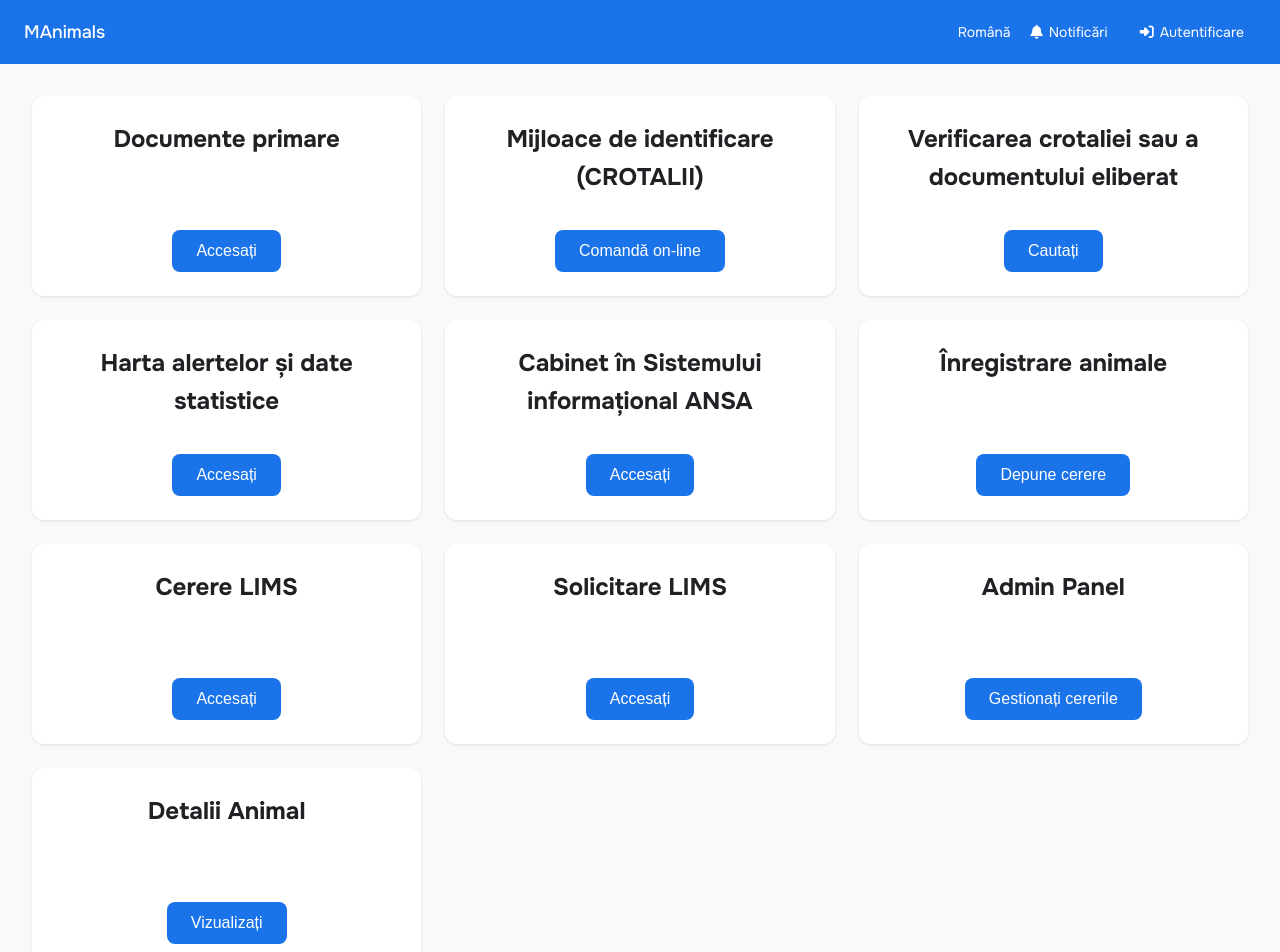
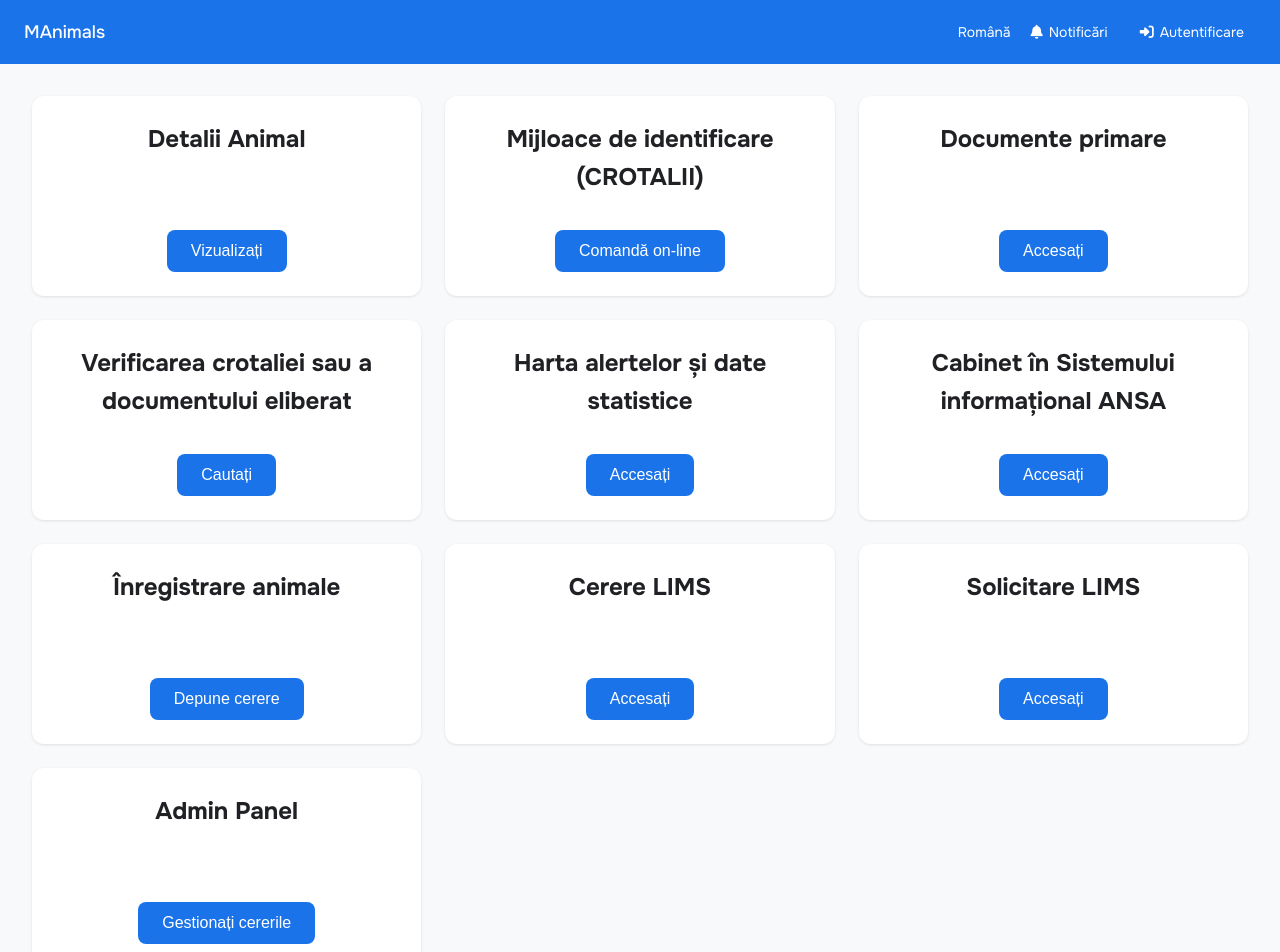
Before and after one commit to Slice277353/govtech, a Vue app: page / in a window 1280 px wide. Shown: the top 952 px of the page. Built offline with nearby package versions, Linux system fonts and the light colour scheme; sample sign-in values are in the browser's storage.

Commit message:
moved animal details first

```diff
--- a/src/views/HomePage.vue
+++ b/src/views/HomePage.vue
@@ -1,14 +1,22 @@
 <template>
   <div class="home-page">
     <div class="cards-grid">
+      <!-- Move Detalii Animal to the first position -->
+      <div class="card" @click="goToAnimalDetails">
+        <h2>Detalii Animal</h2>
+        <button class="card-button">Vizualizați</button>
+      </div>
+
+      <!-- Move Mijloace de identificare (CROTALII) to the second position -->
+      <div class="card" @click="goToAuth">
+        <h2>Mijloace de identificare (CROTALII)</h2>
+        <button class="card-button">Comandă on-line</button>
+      </div>
+
+      <!-- The rest of the cards remain in their original order -->
       <div class="card">
         <h2>Documente primare</h2>
         <button class="card-button">Accesați</button>
-      </div>
-
-      <div class="card" @click="goToAuth">
-        <h2>Mijloace de identificare (CROTALII)</h2>
-        <button class="card-button">Comandă on-line</button>
       </div>
 
       <div class="card">
@@ -44,11 +52,6 @@
       <div class="card" @click="goToAdminPanel">
         <h2>Admin Panel</h2>
         <button class="card-button">Gestionați cererile</button>
-      </div>
-
-      <div class="card" @click="goToAnimalDetails">
-        <h2>Detalii Animal</h2>
-        <button class="card-button">Vizualizați</button>
       </div>
     </div>
   </div>
```
